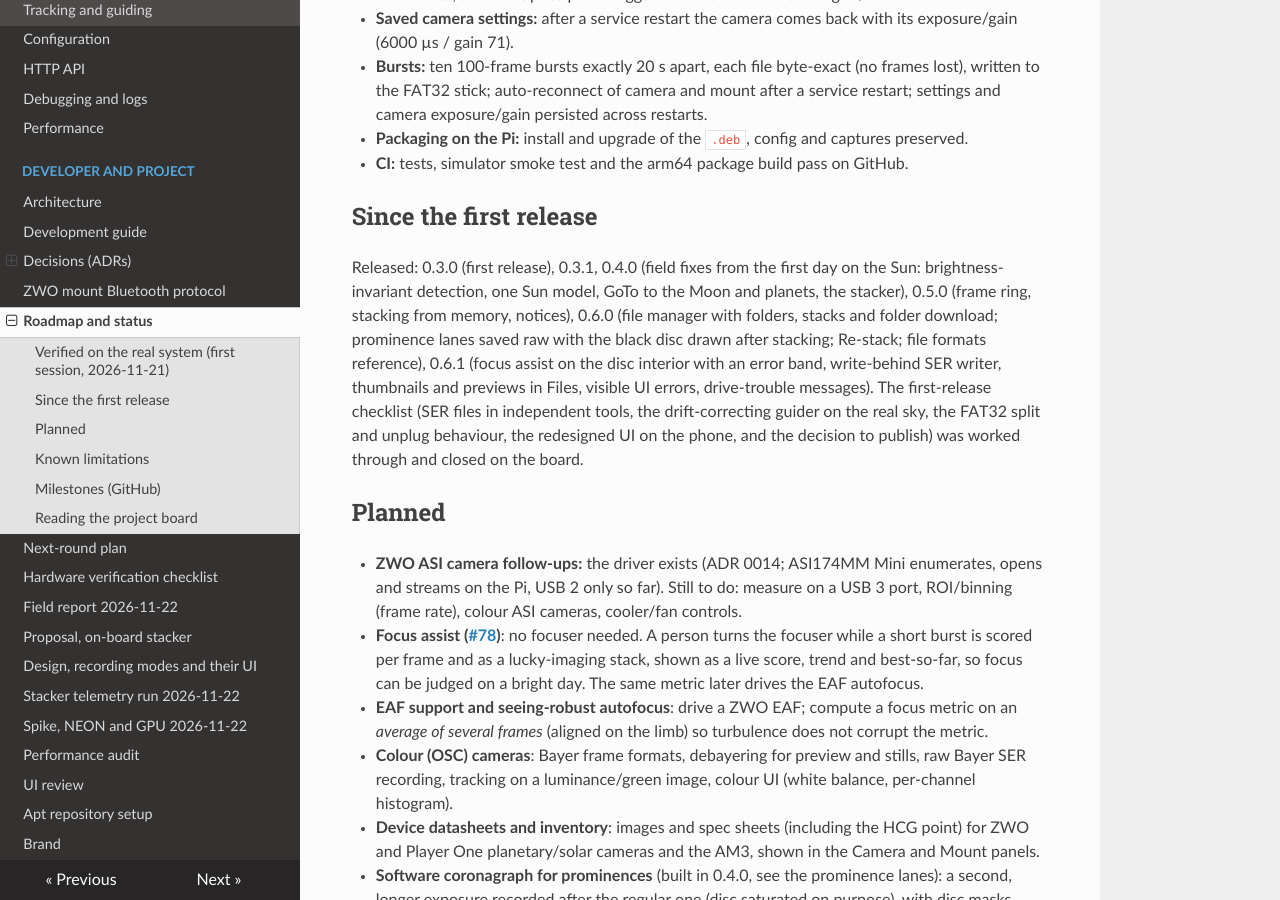
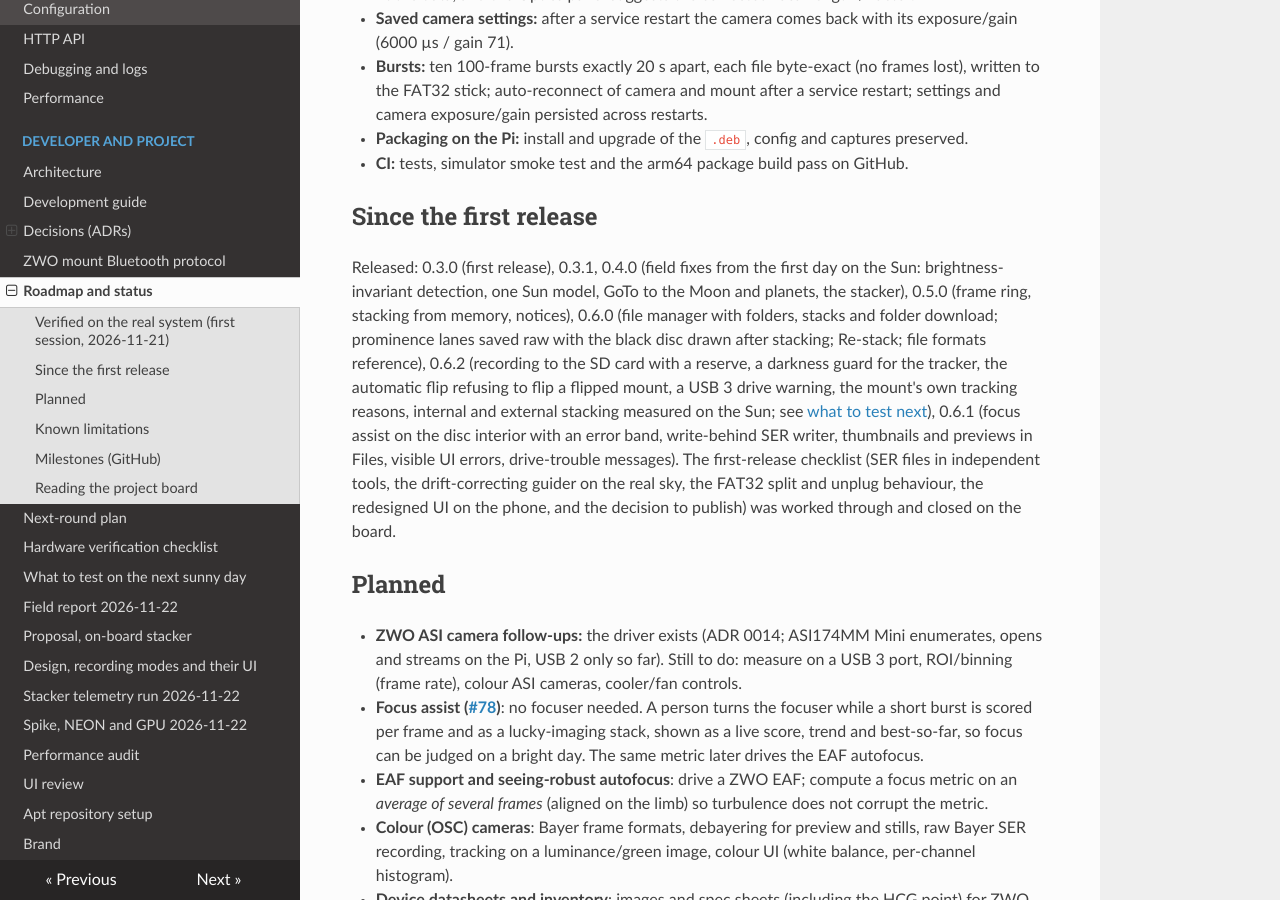
Before and after one commit to ddompe/rustflare, an MkDocs documentation site: the page built from docs/project/roadmap.md, in a window 1280 px wide and 900 px high, scrolled down 932 px. Built offline with MkDocs 1.6.1, drawn with Linux system fonts in a browser that asks for light colours; nearby versions of some CDN libraries; some of the changed text lies outside the part shown.

Commit message:
Release 0.6.2
Co-Authored-By: Claude Sonnet 5.5 <noreply@anthropic.com>
Claude-Session: https://claude.ai/code/session_017ywF8xXeeShnnXZu6HPae3

```diff
--- a/Cargo.toml
+++ b/Cargo.toml
@@ -3,7 +3,7 @@ resolver = "2"
 members = ["crates/*"]
 
 [workspace.package]
-version = "0.6.1"
+version = "0.6.2"
 edition = "2021"
 license = "MIT"
 
--- a/docs/project/roadmap.md
+++ b/docs/project/roadmap.md
@@ -2,7 +2,7 @@
 
 Work is tracked on the [GitHub project board](https://github.com/users/ddompe/projects/1) (one issue per item; closed = done). This page is the narrative summary.
 
-**Where we are:** version 0.6.1 (2026-11-23). The recorder, mount, tracker and guider have run on the Sun with the owner's Player One Apollo-M MINI, ZWO AM3 and Lunt LS50 on a Raspberry Pi 5; the stacker (`rustflare-stack`) stacks finished recordings from disk and, new in 0.5.0, bursts straight from the recorder's shared frame ring ([After each burst](../guide/recording-modes.md), [ADR 0019](../adr/0019-shared-frame-ring.md)). What still needs real equipment is on the [hardware checklist](hardware-checklist.md) and the issues labelled `hardware-verification`.
+**Where we are:** version 0.6.2 (2026-11-26). The recorder, mount, tracker and guider have run on the Sun with the owner's Player One Apollo-M MINI, ZWO AM3 and Lunt LS50 on a Raspberry Pi 5; the stacker (`rustflare-stack`) stacks finished recordings from disk and, new in 0.5.0, bursts straight from the recorder's shared frame ring ([After each burst](../guide/recording-modes.md), [ADR 0019](../adr/0019-shared-frame-ring.md)). What still needs real equipment is on the [hardware checklist](hardware-checklist.md) and the issues labelled `hardware-verification`.
 
 **Next, in rough order:** stacking from memory on the Sun for an hour ([#87](https://github.com/ddompe/rustflare/issues/87)); the stacker compared with AutoStakkert and Siril ([#91](https://github.com/ddompe/rustflare/issues/91)); the rest of the UI critique ([#88](https://github.com/ddompe/rustflare/issues/88)); the ZWO ASI camera and colour cameras (#30, #56, #92); the Dec slide (#82) and the stick's stalls (#86).
 
@@ -20,7 +20,7 @@ Setup: Raspberry Pi 5 (Debian 13), Player One Apollo-M MINI (USB 3), ZWO AM3, H-
 
 ## Since the first release
 
-Released: 0.3.0 (first release), 0.3.1, 0.4.0 (field fixes from the first day on the Sun: brightness-invariant detection, one Sun model, GoTo to the Moon and planets, the stacker), 0.5.0 (frame ring, stacking from memory, notices), 0.6.0 (file manager with folders, stacks and folder download; prominence lanes saved raw with the black disc drawn after stacking; Re-stack; file formats reference), 0.6.1 (focus assist on the disc interior with an error band, write-behind SER writer, thumbnails and previews in Files, visible UI errors, drive-trouble messages). The first-release checklist (SER files in independent tools, the drift-correcting guider on the real sky, the FAT32 split and unplug behaviour, the redesigned UI on the phone, and the decision to publish) was worked through and closed on the board.
+Released: 0.3.0 (first release), 0.3.1, 0.4.0 (field fixes from the first day on the Sun: brightness-invariant detection, one Sun model, GoTo to the Moon and planets, the stacker), 0.5.0 (frame ring, stacking from memory, notices), 0.6.0 (file manager with folders, stacks and folder download; prominence lanes saved raw with the black disc drawn after stacking; Re-stack; file formats reference), 0.6.2 (recording to the SD card with a reserve, a darkness guard for the tracker, the automatic flip refusing to flip a flipped mount, a USB 3 drive warning, the mount's own tracking reasons, internal and external stacking measured on the Sun; see [what to test next](next-sunny-day.md)), 0.6.1 (focus assist on the disc interior with an error band, write-behind SER writer, thumbnails and previews in Files, visible UI errors, drive-trouble messages). The first-release checklist (SER files in independent tools, the drift-correcting guider on the real sky, the FAT32 split and unplug behaviour, the redesigned UI on the phone, and the decision to publish) was worked through and closed on the board.
 
 ## Planned
 
--- a/mkdocs.yml
+++ b/mkdocs.yml
@@ -53,6 +53,7 @@ nav:
       - Roadmap and status: project/roadmap.md
       - Next-round plan: project/next-round.md
       - Hardware verification checklist: project/hardware-checklist.md
+      - What to test on the next sunny day: project/next-sunny-day.md
       - Field report 2026-11-22: project/field-report-2026-11-22.md
       - Proposal, on-board stacker: project/proposal-onboard-stacking.md
       - Design, recording modes and their UI: project/design-recording-modes.md
```
Also changed, not shown: docs/project/next-sunny-day.md (added, +34 -0 lines), 1 other file.
